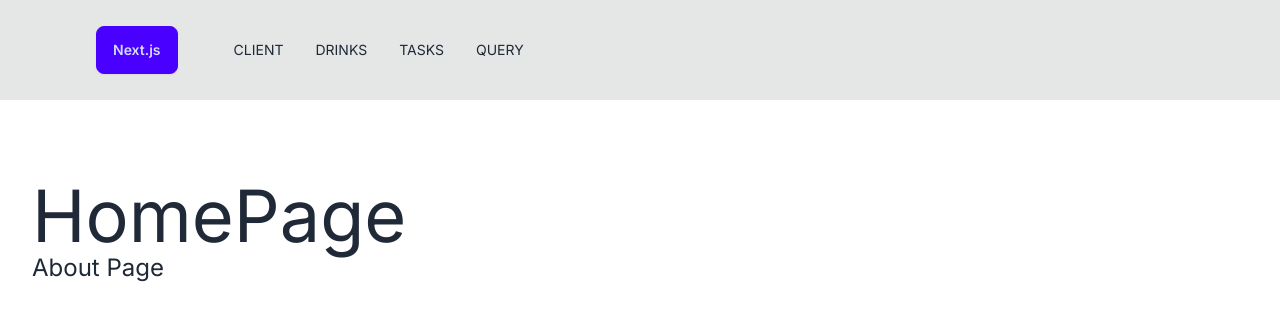
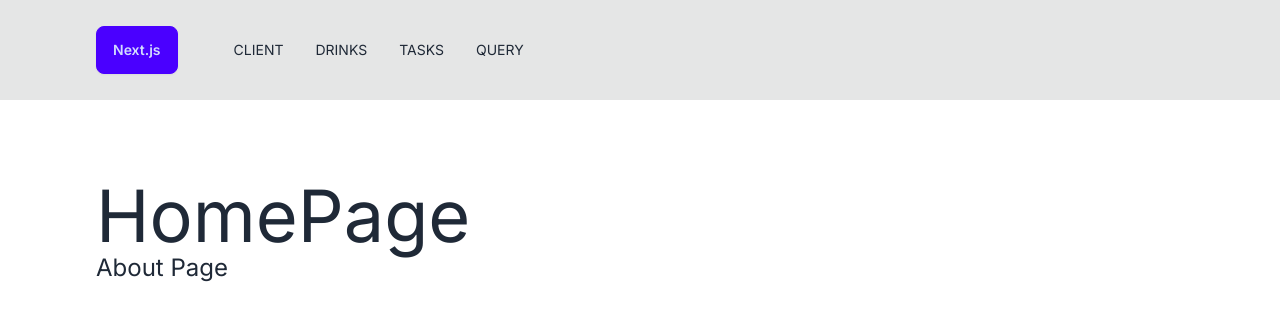
Before and after one commit to creativeloc/nextjs-tutorial, a Next.js app: page / in a window 1280 px wide. Shown: the top 320 px of the page. Built offline with nearby package versions, Linux system fonts and the light colour scheme.

Commit message:
modify css in layout.js

```diff
--- a/app/layout.js
+++ b/app/layout.js
@@ -14,7 +14,7 @@ export default function RootLayout({ children }) {
     <html lang="en">
       <body className={inter.className}>
         <Navbar />
-        <main className="px-8 py-20 mx-w-6xl mx-auto">{children}</main>
+        <main className="px-8 py-20 max-w-6xl mx-auto">{children}</main>
       </body>
     </html>
   )
```
